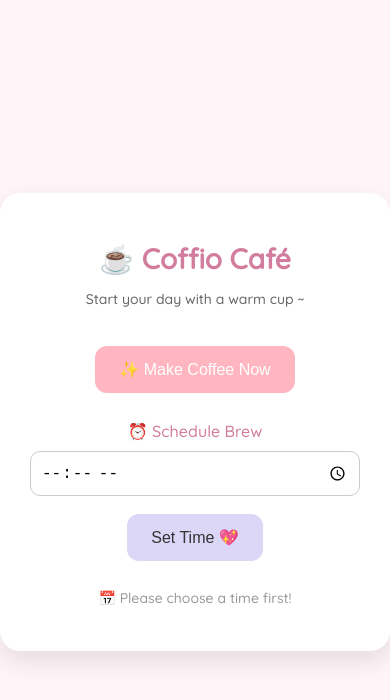
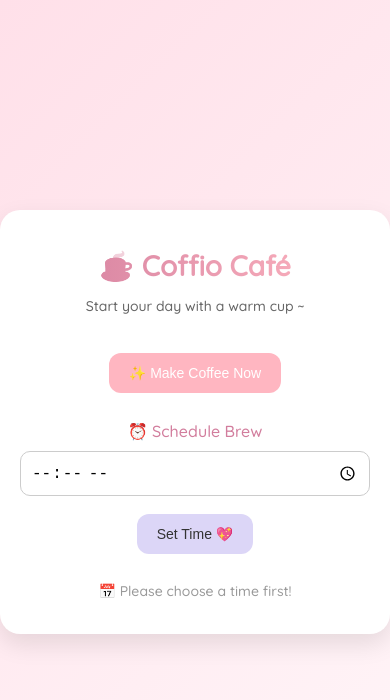
Before and after one commit to leopers/coffio, a plain HTML site: page data/index.html in a window 390 px wide. Both pictures are taken after a click on the button "Set Time 💖". Drawn offline with Linux system fonts and the light colour scheme.

Commit message:
page enhancements

```diff
--- a/data/script.js
+++ b/data/script.js
@@ -19,5 +19,9 @@ document.getElementById("scheduleBtn").onclick = () => {
 };
 
 function updateStatus(msg) {
-  statusText.textContent = msg;
+  statusText.classList.add("fade");
+  setTimeout(() => {
+    statusText.textContent = msg;
+    statusText.classList.remove("fade");
+  }, 200);
 }
--- a/data/style.css
+++ b/data/style.css
@@ -2,7 +2,7 @@ body {
   margin: 0;
   padding: 0;
   font-family: "Quicksand", sans-serif;
-  background: #fff5f8;
+  background: linear-gradient(135deg, #ffe0e9, #fff5f8);
   display: flex;
   align-items: center;
   justify-content: center;
@@ -17,12 +17,19 @@ body {
   text-align: center;
   width: 90%;
   max-width: 400px;
+  transition: transform 0.3s ease;
+}
+
+.card:hover {
+  transform: translateY(-5px);
 }
 
 h1 {
-  color: #d27d9d;
   font-size: 28px;
   margin-bottom: 10px;
+  background: linear-gradient(90deg, #d27d9d, #ffb6c1);
+  -webkit-background-clip: text;
+  -webkit-text-fill-color: transparent;
 }
 
 .subtitle {
@@ -39,6 +46,11 @@ h1 {
   cursor: pointer;
   transition: all 0.2s ease;
   margin: 8px 0;
+}
+
+.btn:active {
+  transform: scale(0.98);
+  box-shadow: 0 4px 10px rgba(0, 0, 0, 0.15);
 }
 
 .btn-primary {
@@ -84,4 +96,20 @@ input[type="time"] {
   font-size: 14px;
   margin-top: 20px;
   color: #999;
+  transition: opacity 0.4s ease;
 }
+
+.status-text.fade {
+  opacity: 0.3;
+}
+
+@media (max-width: 400px) {
+  .card {
+    padding: 20px;
+  }
+
+  .btn {
+    font-size: 14px;
+    padding: 12px 20px;
+  }
+}
```
